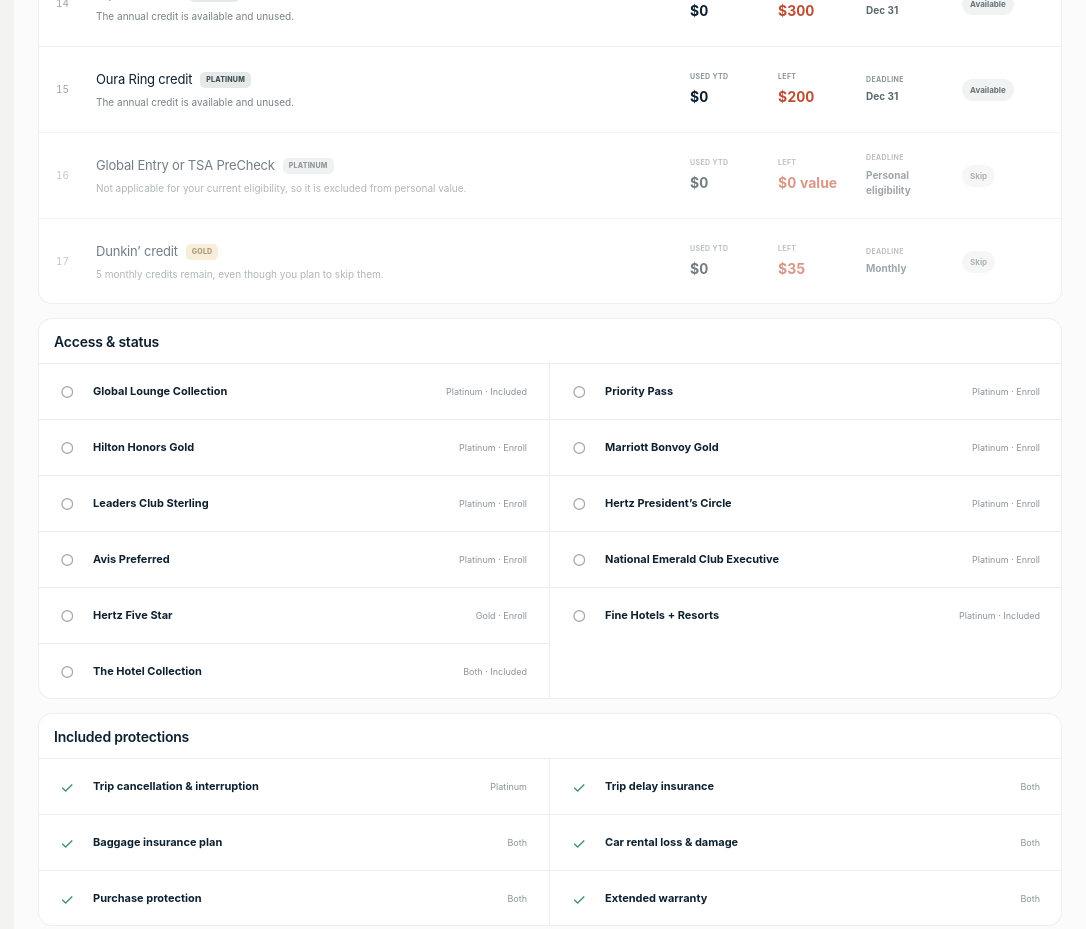
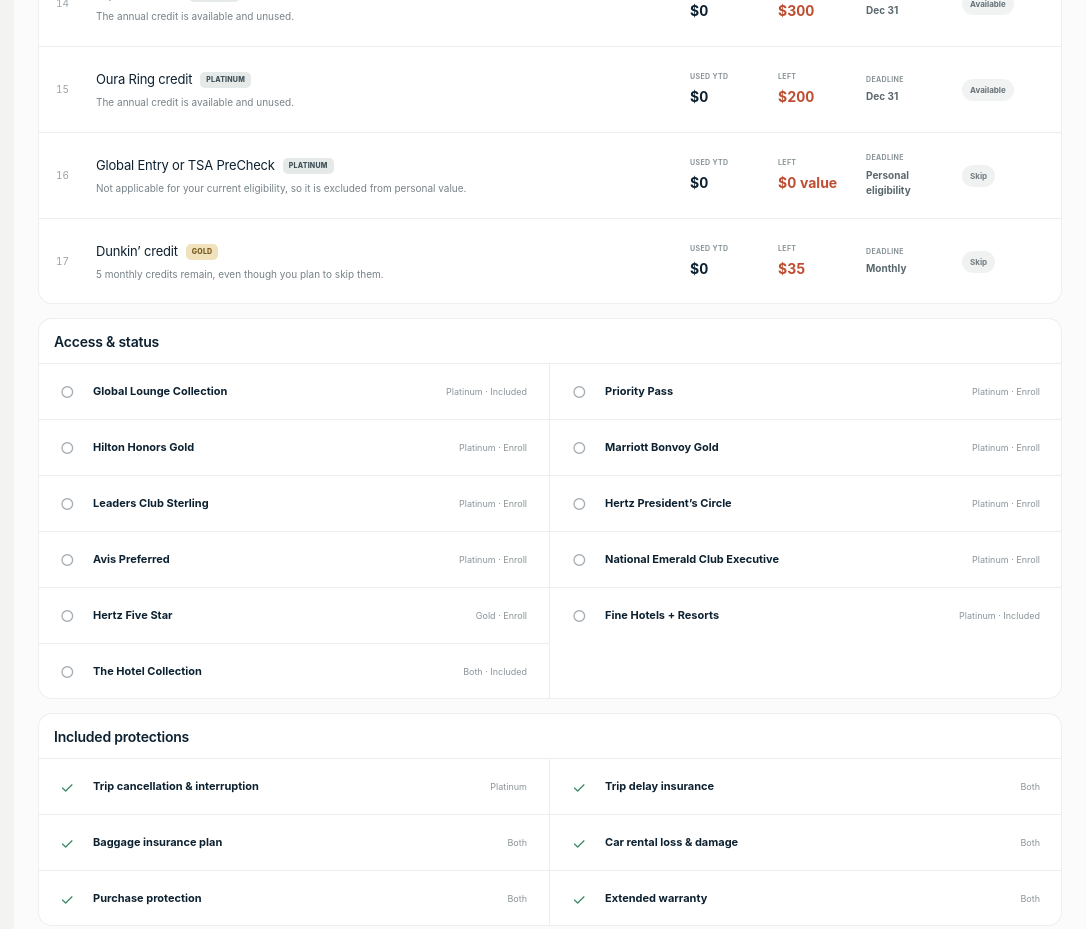
Before and after one commit to pondorasti/pondorasti, a Next.js app: page /benefits in a window 1280 px wide. Shown: the part 1400-2329 px from the top of the page, without its empty margins (194-1280 px from the left). Built offline with nearby package versions, Linux system fonts and the light colour scheme.

Commit message:
Remove muted styling from skipped benefits

```diff
--- a/app/globals.css
+++ b/app/globals.css
@@ -282,7 +282,6 @@
 .benefit-value-summary .available-value strong { color: #bd4e32; }
 .benefit-list-surface { margin-top: 14px; overflow: hidden; }
 .benefit-list-row { min-height: 86px; padding: 14px 18px; display: grid; grid-template-columns: 28px minmax(0,1fr) 76px 76px 84px 82px; gap: 12px; align-items: center; border-top: 1px solid #eceeed; }
-.benefit-list-row.muted { opacity: .58; }
 .benefit-list-index { color: #9aa3a7; font-size: 10px; font-variant-numeric: tabular-nums; }
 .benefit-list-main { min-width: 0; }
 .benefit-list-main > div { display: flex; align-items: center; gap: 8px; }
```
